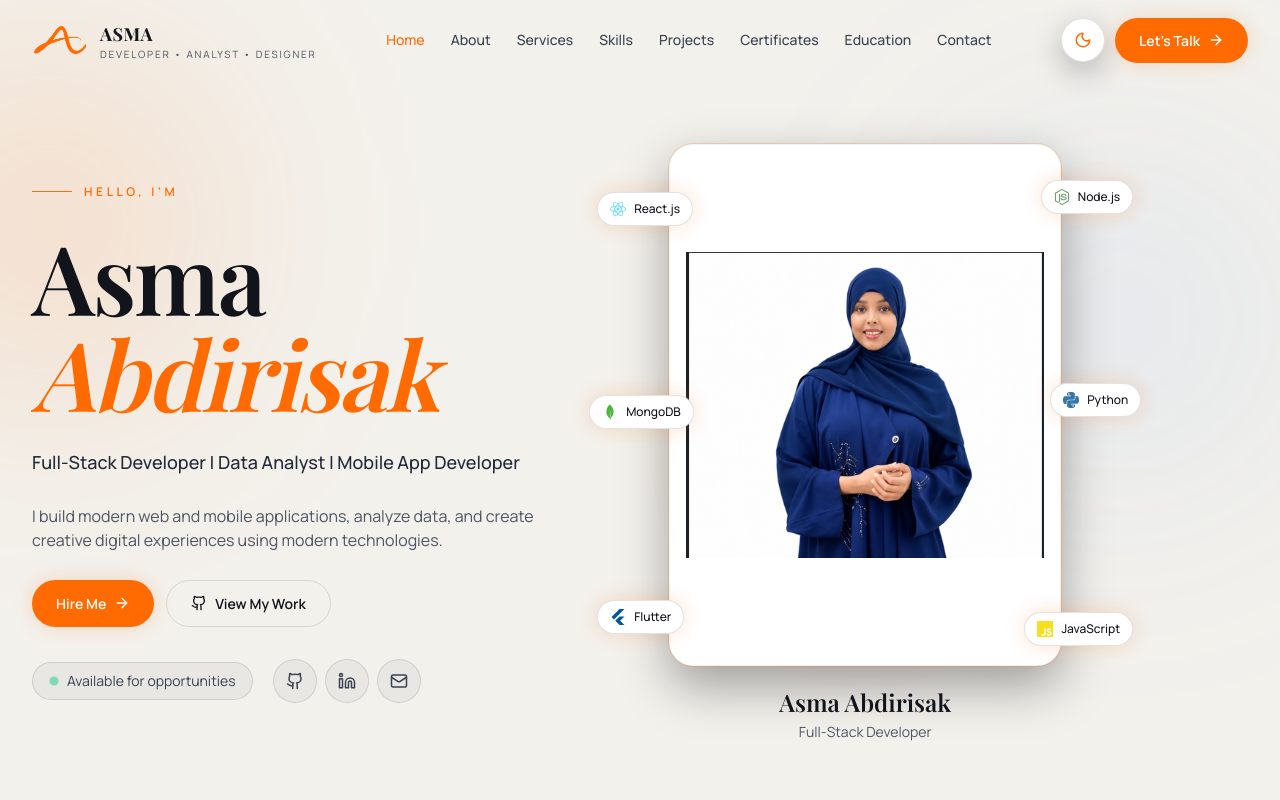
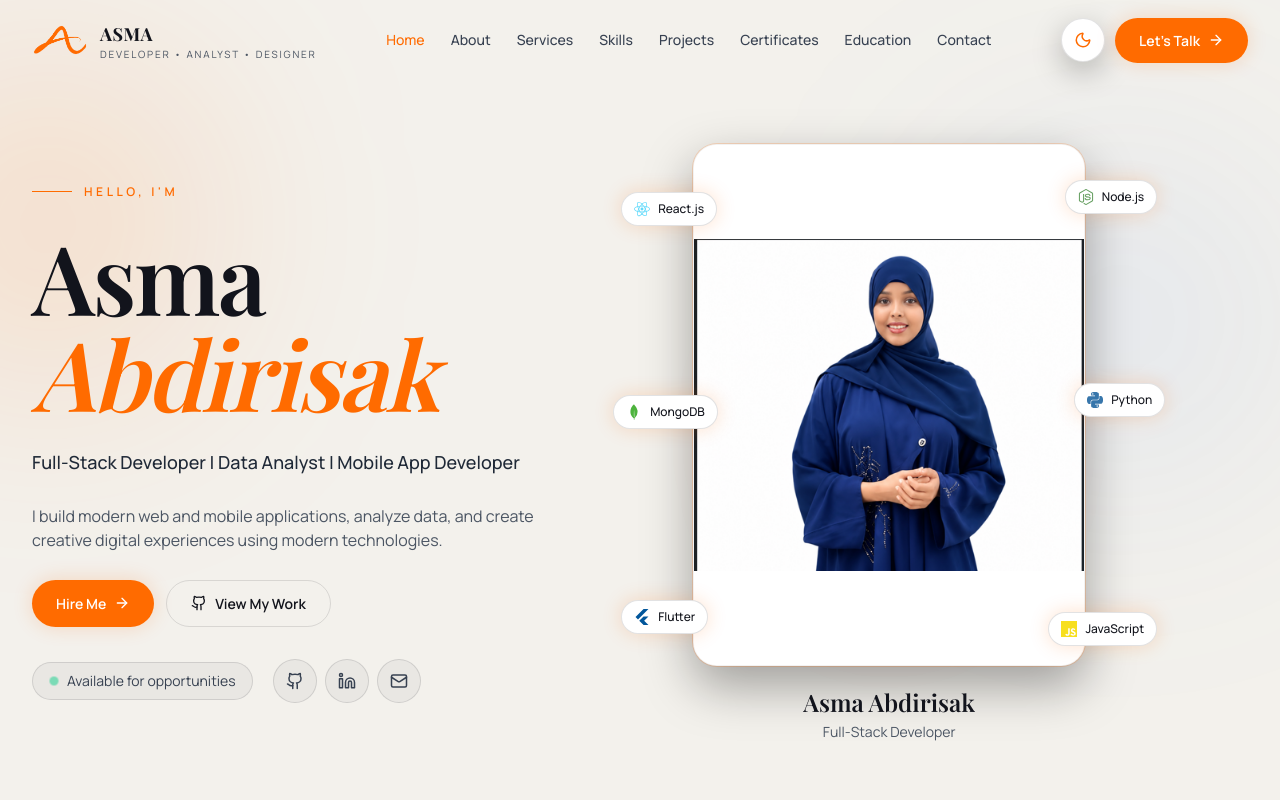
Before and after one commit to Azmuu/portfolio, a React (Vite) app in the folder portfolio/: page / in a window 1280 px wide. Shown: the top 800 px of the page. Built offline with nearby package versions, Linux system fonts and the light colour scheme; a web font is replaced by a local one.

Commit message:
Fix GitHub Pages deployment

```diff
--- a/portfolio/src/components/Hero.jsx
+++ b/portfolio/src/components/Hero.jsx
@@ -110,16 +110,16 @@ export default function Hero() {
           </div>
         </div>
 
-        <div className="relative mx-auto w-full max-w-[360px] justify-self-center sm:max-w-[420px] md:max-w-[460px] lg:max-w-[500px] lg:-translate-x-12 lg:justify-self-start xl:max-w-[520px] xl:-translate-x-16">
+        <div className="relative mx-auto w-full max-w-[360px] justify-self-center sm:max-w-[420px] md:max-w-[460px] lg:max-w-[500px] lg:-translate-x-6 lg:justify-self-start xl:max-w-[520px] xl:-translate-x-10">
           <div className="pointer-events-none absolute inset-8 rounded-full bg-radial-glow blur-2xl opacity-90" />
 
           <div className="relative px-12 sm:px-14 lg:px-16">
             <div className="relative z-0 overflow-hidden rounded-2xl border border-black/5 bg-white shadow-card ring-1 ring-accent/20 sm:rounded-3xl">
-              <div className="relative aspect-[3/4] w-full bg-white p-3 sm:p-4">
+              <div className="relative aspect-[3/4] w-full bg-white">
                 <img
                   src={`${assetUrl("/profile/asma.png")}?v=5`}
                   alt="Asma Abdirisak"
-                  className="h-full w-full object-contain object-center"
+                  className="absolute inset-0 h-full w-full object-contain object-center"
                 />
               </div>
             </div>
```
